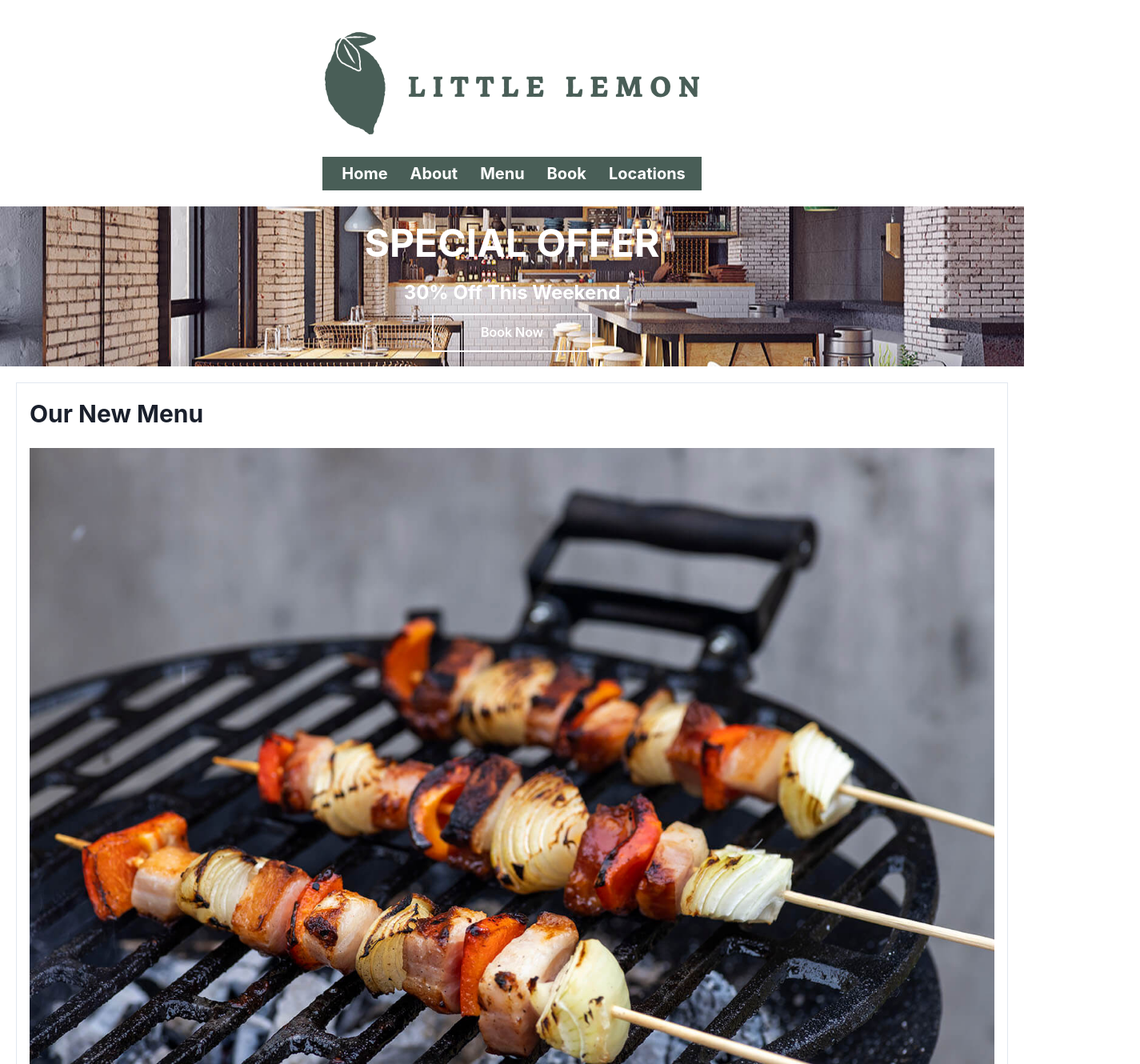
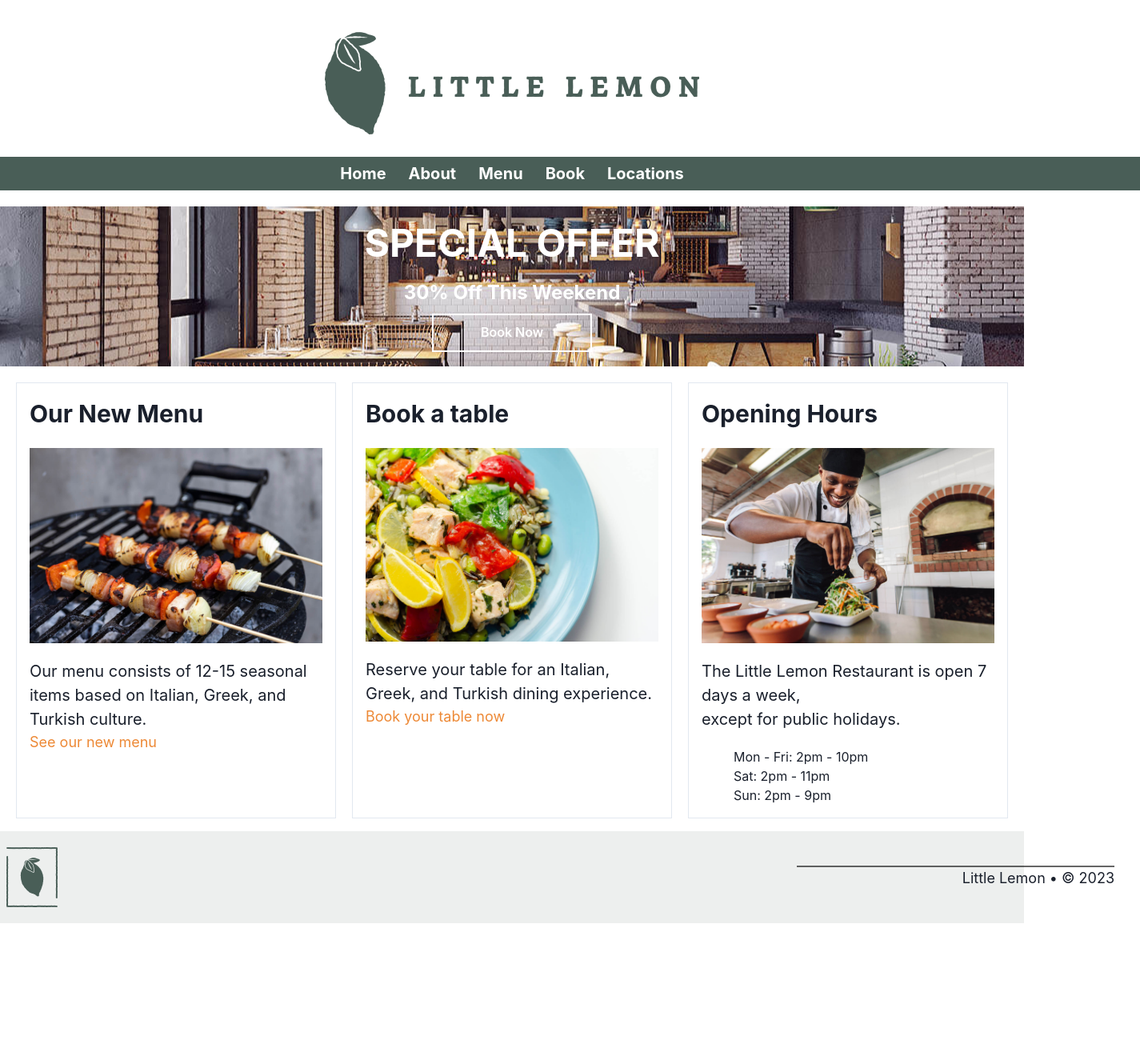
Before and after one commit to summmyy/littlelemon_Frontend, a React (Create React App) app in the folder littlelemon/: page / in a window 1280 px wide. Shown: the top 1330 px of the page at 80% size, 1425 px wide, since content can reach past the window. After the commit the page ends 1170 px from the top, so only its background shows below. Built offline with nearby package versions, Linux system fonts and the light colour scheme.

Commit message:
responsive on mobile and laptops

```diff
--- a/littlelemon/src/about.js
+++ b/littlelemon/src/about.js
@@ -26,9 +26,9 @@ function About(){
         <div>
            <Nav />
            <br />
-                <Box display="flex" justifyContent="center" alignItems="center" width="100vw" paddingLeft={{ base : 2.5 ,'2xl' : 110}} paddingRight={{ base : 2.5 ,'2xl' : 120}} >
+                <Box display="flex" justifyContent="center" alignItems="center" width="100vw" paddingLeft={{ base : 2.5 ,xl : 50,'2xl' : 110}} paddingRight={{ base : 2.5 ,xl : 30,'2xl' : 120}} >
                     <Box borderWidth='1px' paddingBottom={10}  >
-                        <SimpleGrid columns={{ base : 1 ,'2xl' : 2}} spacing={5} >
+                        <SimpleGrid columns={{ base : 1 ,xl : 2,'2xl' : 2}} spacing={5} >
                             <VStack align='flex-start' paddingLeft={5} paddingTop={30} padding={{ base : 5 ,'2xl' : 5}}>
                                 <Heading as='h1' textAlign='left'> About Us </Heading>
                                 <br />
@@ -46,8 +46,8 @@ function About(){
                                         Adrian does all the marketing for the restaurant and led the effort to expand the menu beyond classic Italian to incorporate additional cuisines from the mediterranean region. <br />
                                 </Text>
                             </VStack>
-                            <VStack align='flex-start' paddingTop={{ base : 25 ,'2xl' : 100}} padding={{ base : 5 ,'2xl' : 20}}>
-                                <Image src={owners} width={{ base : 450 ,'2xl' : 800}} height={{ base : 300 ,'2xl' : 530}}/>
+                            <VStack align='flex-start' paddingTop={{ base : 25 , xl : 20,'2xl' : 100}} padding={{ base : 5 ,'2xl' : 20}}>
+                                <Image src={owners} width={{ base : 450 ,xl : 650,'2xl' : 800}} height={{ base : 300 ,xl : 450,'2xl' : 530}}/>
                                 <Text as='p' fontSize={ {base : 'md' ,'2xl' : 'lg'}}> Little Lemon owners Mario and Adrian. </Text>
                             </VStack>
                         </SimpleGrid>
--- a/littlelemon/src/booking.js
+++ b/littlelemon/src/booking.js
@@ -129,8 +129,9 @@ function Booking(){
                                     </FormControl>
                                     <br />
                                         <Button
-                                        paddingLeft={{ base : 120 ,'2xl' : 60}}
-                                        paddingRight={{ base : 120 ,'2xl' : 60}}
+                                        margin={{base : 0, xl : 4,'2xl' : 0}}
+                                        paddingLeft={{ base : 120 ,xl : 60,'2xl' : 60}}
+                                        paddingRight={{ base : 120 ,xl : 60,'2xl' : 60}}
                                         bgColor='#495E57'
                                         textColor='white'
                                         type="submit"
--- a/littlelemon/src/footer.js
+++ b/littlelemon/src/footer.js
@@ -24,10 +24,10 @@ function Footer(){
     return(
         <footer>
             <Center padding={4}  >
-                <HStack bg='#EDEFEE' padding={{ base : 0 ,'2xl' : 5}} paddingTop={{ base : 5 ,'2xl' : 5}} paddingBottom={{ base : 5 ,'2xl' : 5}}  >
-                        <Image src={footer} paddingRight={{ base : 10 ,'2xl' : 1060}} paddingLeft={{ base : 2 ,'2xl' : 3.5}}  />
+                <HStack bg='#EDEFEE' padding={{ base : 0 ,'2xl' : 5}} paddingTop={{ base : 5 ,'2xl' : 5}} paddingBottom={{ base : 5 ,'2xl' : 5}} width={{ xl : '100vw', '2xl' : '88.5vw'}} >
+                        <Image src={footer} paddingRight={{ base : 10 ,xl : 900,'2xl' : 1060}} paddingLeft={{ base : 2 ,'2xl' : 3.5}}  />
                             <Container >
-                                <Divider width={{ base : 250 ,'2xl' : 500}} borderWidth='1px' borderColor='black' />
+                                <Divider width={{ base : 250 ,'2xl' : 500}} borderWidth='1px' borderColor='black' paddingLeft={{xl : 145, '2xl' : 0}}/>
                                 <Text as='p' fontSize='lg' align='right' paddingBottom={0}> Little Lemon • © 2023</Text>
                             </Container>
                 </HStack>
--- a/littlelemon/src/location.js
+++ b/littlelemon/src/location.js
@@ -27,7 +27,7 @@ function Location(){
                 <Box display="flex" justifyContent="center" alignItems="center" width="100vw" paddingLeft={{ base : 5 ,'2xl' : 110}} paddingRight={{ base : 5 ,'2xl' : 110}} paddingTop={10}>
                     <Box borderWidth='1px' paddingBottom={10} paddingTop={5} paddingLeft={{ base : 5 ,'2xl' : 205}} paddingRight={{ base : 5 ,'2xl' : 205}}>
                         <Heading as='h1' padding={5}> Our Locations </Heading>
-                        <SimpleGrid columns={{ base : 1 ,'2xl' : 2}} spacing={5} padding={5} >
+                        <SimpleGrid columns={{ base : 1 , xl : 2 ,'2xl' : 2}} spacing={5} padding={5} >
                             <Box >
                                 <AspectRatio>
                                 <iframe
--- a/littlelemon/src/main.js
+++ b/littlelemon/src/main.js
@@ -39,7 +39,7 @@ function Main(){
                     <Center paddingTop={5} paddingBottom={5}>
                         <Box
                         bgImage={header_img}
-                        width={1698}
+                        width={{base : 800 ,xl : 1455,'2xl':1698}}
                         height={200}
                         backgroundPosition='center'
                         >
@@ -73,7 +73,7 @@ function Main(){
                 </article>
                 <article>
                     <HStack>
-                            <SimpleGrid columns={{ base : 1 ,'2xl' : 3}} spacing={{ base : 5 ,'2xl' : 5}} paddingLeft={{ base : 5 ,'2xl' : 105}} paddingRight={{ base : 5 ,'2xl' : 105}}>
+                            <SimpleGrid columns={{ base : 1 , xl : 3,'2xl' : 3}} spacing={{ base : 5 ,'2xl' : 5}} paddingLeft={{ base : 5 ,'2xl' : 105}} paddingRight={{ base : 5 ,'2xl' : 105}}>
                                     <Box borderWidth='1px' padding={4}>
                                         <Text as='b' fontSize={{ base : '3xl' ,'2xl' : '3xl'}} >Our New Menu</Text>
                                         <Image src={menu} paddingTop={5} />
--- a/littlelemon/src/menu.js
+++ b/littlelemon/src/menu.js
@@ -42,7 +42,7 @@ function Menu() {
         <Box display="flex" justifyContent="center" alignItems="center" width="100vw" paddingLeft={{ base : 5 ,'2xl' : 110}} paddingRight={{ base : 5 ,'2xl' : 120}} paddingTop={10}>
           <Box borderWidth='1px' paddingBottom={10} paddingTop={5} >
              <Heading as='h1' padding={5}> Today's Menu </Heading>
-                  <SimpleGrid columns={{ base : 1 ,'2xl' : 3}} spacing={8} padding={15}>
+                  <SimpleGrid columns={{ base : 1 ,xl : 3,'2xl' : 3}} spacing={8} padding={15}>
                   {data.map((value, index) => (
                       <Box key={index}  borderRadius='lg' >
                         <Image src={value.image} borderRadius='lg'/>
--- a/littlelemon/src/nav.js
+++ b/littlelemon/src/nav.js
@@ -33,10 +33,12 @@ function Nav(){
             <Center>
                 <HStack
                     padding={{ base : 1.5 ,'2xl' : 1.5}}
-                    paddingLeft={{base : 1 ,'2xl' : 625}}
-                    paddingRight={{base : 0 ,'2xl' : 625}}
+                    paddingLeft={{base : 1 , lg : 300, xl : 550,'2xl' : 625}}
+                    paddingRight={{base : 0 ,lg : 300, xl : 550 ,'2xl' : 625}}
                     bgColor='#495E57'
-                    textColor='white' >
+                    textColor='white'
+
+                    >
 
                         <ChakraLink as={ReactRouterLink}  to = '/' >
                         <Text fontSize='xl' paddingRight={5} paddingLeft={5} as='b' _hover={{ cursor : 'pointer'}} >  Home </Text>
```
